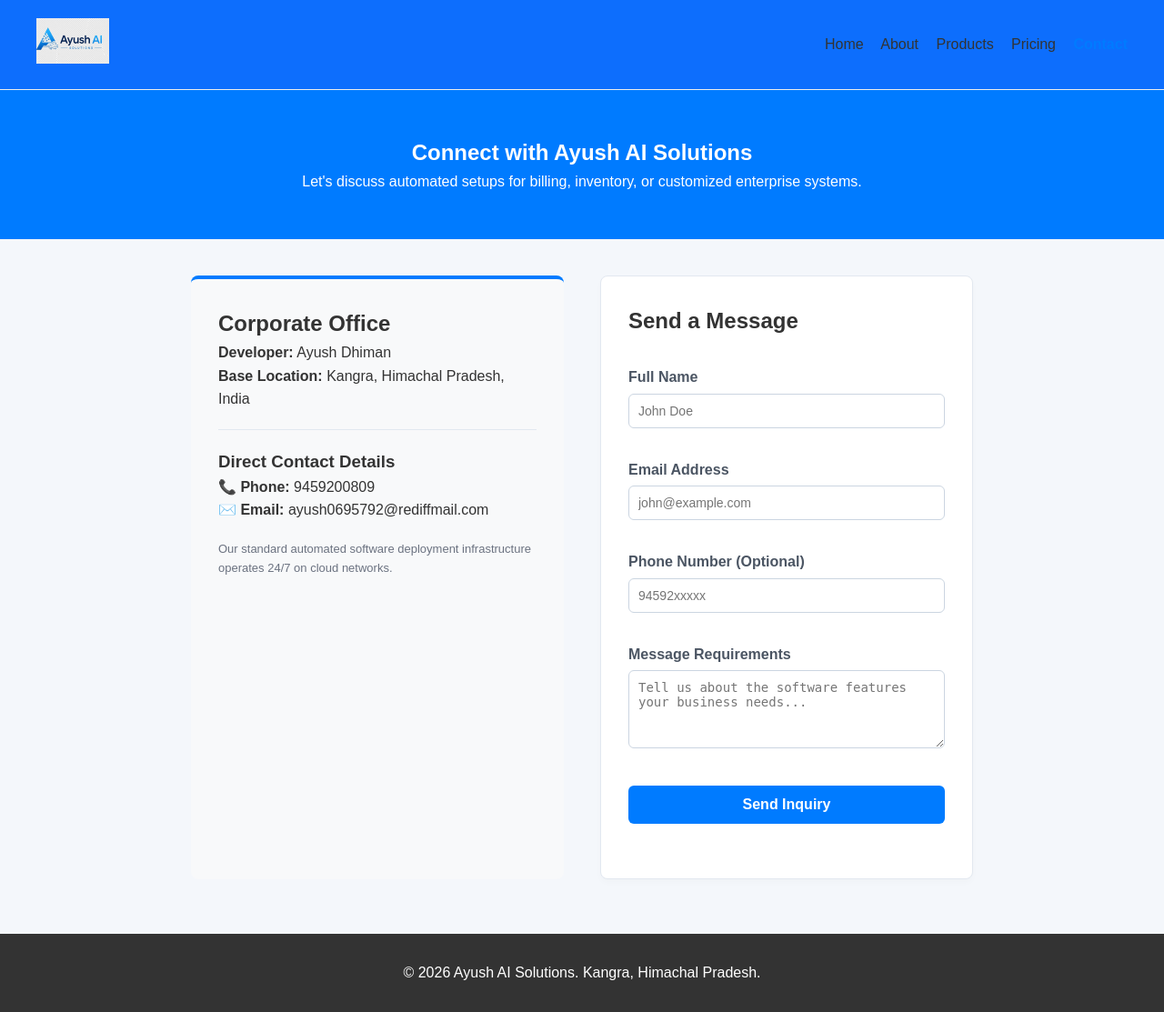
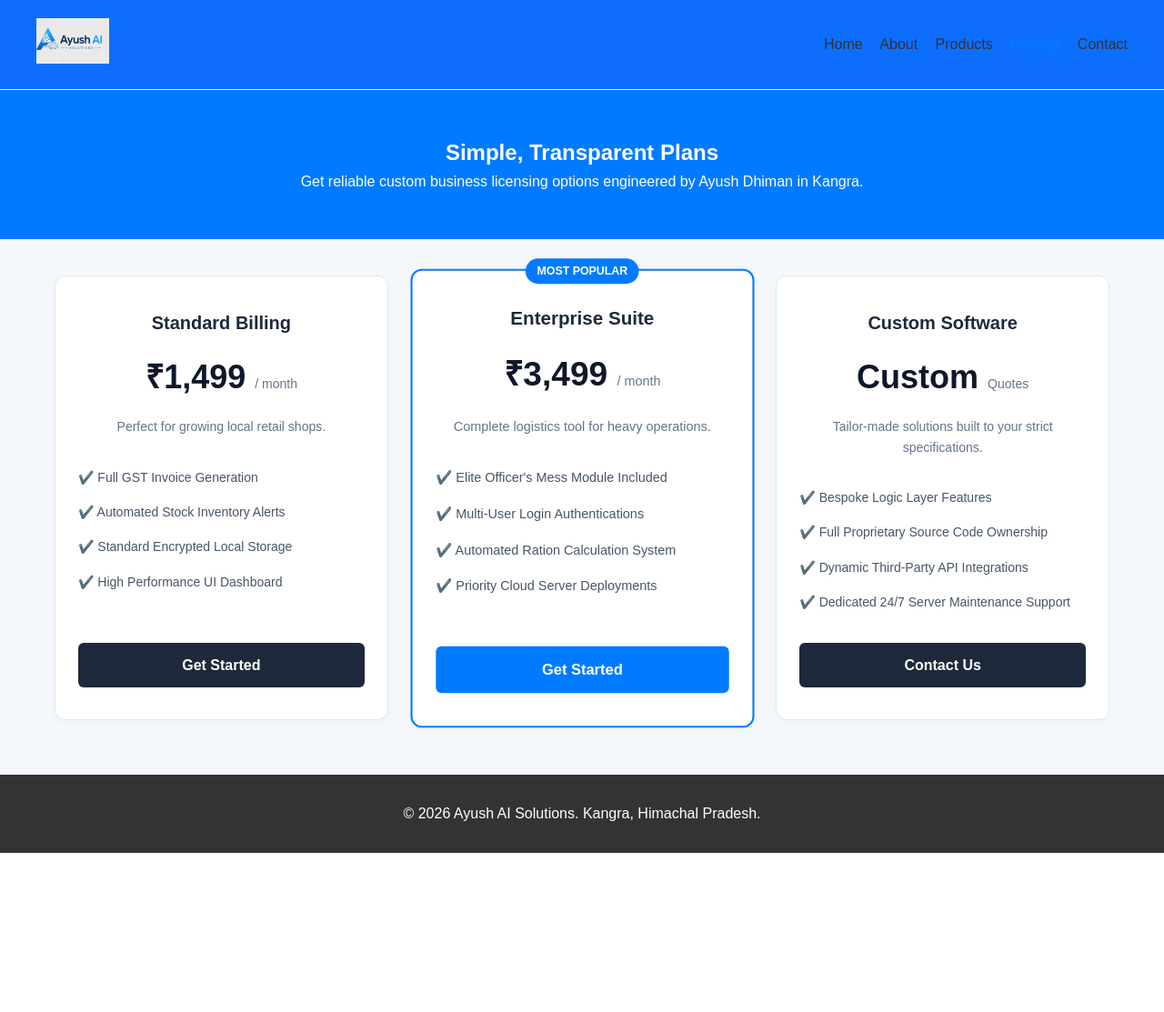
Before and after one commit to Dhimanlab/ayushaisolutions, a Flask app: template backend/templates/contact.html in a window 1280 px wide. Shown: the whole page at 91% size. After the commit the page ends 938 px from the top, so only its background shows below. Run offline with Flask 2, Linux system fonts and the light colour scheme; the template is opened without the code that fills it, so the values that code supplies are empty; some libraries are stand-ins or nearby versions.

Commit message:
Change contact page to pricing page layout
Updated the contact page to a pricing page with new styles and content.

```diff
--- a/backend/templates/contact.html
+++ b/backend/templates/contact.html
@@ -3,67 +3,111 @@
 <head>
     <meta charset="UTF-8">
     <meta name="viewport" content="width=device-width, initial-scale=1.0">
-    <title>Contact Us | Ayush AI Solutions</title>
+    <title>Pricing Plans | Ayush AI Solutions</title>
     <link rel="stylesheet" href="{{ url_for('static', filename='css/style.css') }}">
     <style>
-        .contact-hero {
+        .pricing-hero {
             background-color: #007bff;
             color: white;
             text-align: center;
             padding: 50px 20px;
         }
-        .contact-container {
-            max-width: 900px;
+        .pricing-container {
+            max-width: 1200px;
             margin: 40px auto;
             padding: 0 20px;
             font-family: sans-serif;
+        }
+        .pricing-grid {
             display: grid;
-            grid-template-columns: 1fr 1fr;
-            gap: 40px;
+            grid-template-columns: repeat(auto-fit, minmax(300px, 1fr));
+            gap: 30px;
+            margin-top: 30px;
+            align-items: stretch;
         }
-        @media (max-width: 768px) {
-            .contact-container { grid-template-columns: 1fr; }
+        .pricing-card {
+            background: white;
+            border: 1px solid #e2e8f0;
+            border-radius: 12px;
+            padding: 35px 25px;
+            box-shadow: 0 4px 6px rgba(0,0,0,0.02);
+            text-align: center;
+            display: flex;
+            flex-direction: column;
+            justify-content: space-between;
+            position: relative;
+            transition: transform 0.2s;
         }
-        .info-panel {
-            background-color: #f8f9fa;
-            padding: 30px;
-            border-radius: 8px;
-            border-top: 4px solid #007bff;
+        .pricing-card.popular {
+            border: 2px solid #007bff;
+            transform: scale(1.03);
         }
-        .form-panel {
-            background: white;
-            padding: 30px;
-            border-radius: 8px;
-            border: 1px solid #e2e8f0;
-            box-shadow: 0 4px 6px rgba(0,0,0,0.02);
+        .pricing-card.popular:hover {
+            transform: scale(1.03) translateY(-5px);
         }
-        .form-group {
-            margin-bottom: 15px;
+        .pricing-card:hover {
+            transform: translateY(-5px);
         }
-        .form-group label {
-            display: block;
-            margin-bottom: 5px;
-            font-weight: bold;
-            color: #4b5563;
-        }
-        .form-group input, .form-group textarea {
-            width: 100%;
-            padding: 10px;
-            box-sizing: border-box;
-            border: 1px solid #cbd5e1;
-            border-radius: 6px;
-            font-size: 14px;
-        }
-        .submit-btn {
+        .popular-badge {
+            position: absolute;
+            top: -13px;
+            left: 50%;
+            transform: translateX(-50%);
             background-color: #007bff;
             color: white;
-            border: none;
-            padding: 12px 20px;
-            font-size: 16px;
+            padding: 4px 12px;
+            border-radius: 20px;
+            font-size: 12px;
             font-weight: bold;
+            text-transform: uppercase;
+        }
+        .plan-name {
+            font-size: 20px;
+            font-weight: bold;
+            color: #1e293b;
+            margin-bottom: 10px;
+        }
+        .price {
+            font-size: 36px;
+            font-weight: bold;
+            color: #0f172a;
+            margin: 15px 0;
+        }
+        .price span {
+            font-size: 14px;
+            color: #64748b;
+            font-weight: normal;
+        }
+        .features-list {
+            list-style: none;
+            padding: 0;
+            margin: 25px 0;
+            text-align: left;
+        }
+        .features-list li {
+            padding: 8px 0;
+            color: #475569;
+            font-size: 14px;
+            display: flex;
+            align-items: center;
+            gap: 8px;
+        }
+        .btn-select {
+            display: block;
+            text-align: center;
+            background-color: #1e293b;
+            color: white;
+            text-decoration: none;
+            padding: 12px;
             border-radius: 6px;
-            cursor: pointer;
-            width: 100%;
+            font-weight: bold;
+            transition: background 0.2s;
+        }
+        .pricing-card.popular .btn-select {
+            background-color: #007bff;
+        }
+        .pricing-card.popular .btn-select:hover {
+            background-color: #0056b3;
         }
     </style>
 </head>
@@ -80,62 +124,80 @@
             <a href="/" style="margin-right: 15px; text-decoration: none; color: #333;">Home</a>
             <a href="/about" style="margin-right: 15px; text-decoration: none; color: #333;">About</a>
             <a href="/products" style="margin-right: 15px; text-decoration: none; color: #333;">Products</a>
-            <a href="/pricing" style="margin-right: 15px; text-decoration: none; color: #333;">Pricing</a>
-            <a href="/contact" style="text-decoration: none; color: #007bff; font-weight: bold;">Contact</a>
+            <a href="/pricing" style="margin-right: 15px; text-decoration: none; color: #007bff; font-weight: bold;">Pricing</a>
+            <a href="/contact" style="text-decoration: none; color: #333;">Contact</a>
         </nav>
     </div>
 </header>
 
-<section class="contact-hero">
-    <h1>Connect with Ayush AI Solutions</h1>
-    <p>Let's discuss automated setups for billing, inventory, or customized enterprise systems.</p>
+<section class="pricing-hero">
+    <h1>Simple, Transparent Plans</h1>
+    <p>Get reliable custom business licensing options engineered by Ayush Dhiman in Kangra.</p>
 </section>
 
-<div class="contact-container">
+<div class="pricing-container">
+    <div class="pricing-grid">
 
-    <!-- Left Hand Business Information Details Column -->
-    <div class="info-panel">
-        <h2>Corporate Office</h2>
-        <p><strong>Developer:</strong> Ayush Dhiman</p>
-        <p><strong>Base Location:</strong> Kangra, Himachal Pradesh, India</p>
-        <hr style="border: 0; border-top: 1px solid #e2e8f0; margin: 20px 0;">
-        <h3>Direct Contact Details</h3>
-        <p>📞 <strong>Phone:</strong> 9459200809</p>
-        <p>✉️ <strong>Email:</strong> ayush0695792@rediffmail.com</p>
-        <p style="font-size: 13px; color: #6b7280; margin-top: 20px;">
-            Our standard automated software deployment infrastructure operates 24/7 on cloud networks.
-        </p>
+        <!-- Plan 1 -->
+        <div class="pricing-card">
+            <div>
+                <div class="plan-name">Standard Billing</div>
+                <div class="price">₹1,499 <span>/ month</span></div>
+                <p style="color: #64748b; font-size: 14px;">Perfect for growing local retail shops.</p>
+                <ul class="features-list">
+                    <li>✔️ Full GST Invoice Generation</li>
+                    <li>✔️ Automated Stock Inventory Alerts</li>
+                    <li>✔️ Standard Encrypted Local Storage</li>
+                    <li>✔️ High Performance UI Dashboard</li>
+                </ul>
+            </div>
+            <a href="/contact" class="btn-select">Get Started</a>
+        </div>
+
+        <!-- Plan 2 -->
+        <div class="pricing-card popular">
+            <div class="popular-badge">Most Popular</div>
+            <div>
+                <div class="plan-name">Enterprise Suite</div>
+                <div class="price">₹3,499 <span>/ month</span></div>
+                <p style="color: #64748b; font-size: 14px;">Complete logistics tool for heavy operations.</p>
+                <ul class="features-list">
+                    <li>✔️ Elite Officer's Mess Module Included</li>
+                    <li>✔️ Multi-User Login Authentications</li>
+                    <li>✔️ Automated Ration Calculation System</li>
+                    <li>✔️ Priority Cloud Server Deployments</li>
+                </ul>
+            </div>
+            <a href="/contact" class="btn-select">Get Started</a>
+        </div>
+
+        <!-- Plan 3 -->
+        <div class="pricing-card">
+            <div>
+                <div class="plan-name">Custom Software</div>
+                <div class="price">Custom <span>Quotes</span></div>
+                <p style="color: #64748b; font-size: 14px;">Tailor-made solutions built to your strict specifications.</p>
+                <ul class="features-list">
+                    <li>✔️ Bespoke Logic Layer Features</li>
+                    <li>✔️ Full Proprietary Source Code Ownership</li>
+                    <li>✔️ Dynamic Third-Party API Integrations</li>
+                    <li>✔️ Dedicated 24/7 Server Maintenance Support</li>
+                </ul>
+            </div>
+            <a href="/contact" class="btn-select">Contact Us</a>
+        </div>
+
     </div>
-
-    <!-- Right Hand Interactive Dynamic Inputs Submission Form Panel -->
-    <div class="form-panel">
-        <h2>Send a Message</h2>
-        <form action="/contact" method="POST">
-            <div class="form-group">
-                <label>Full Name</label>
-                <input type="text" name="name" placeholder="John Doe" required>
-            </div>
-            <div class="form-group">
-                <label>Email Address</label>
-                <input type="email" name="email" placeholder="john@example.com" required>
-            </div>
-            <div class="form-group">
-                <label>Phone Number (Optional)</label>
-                <input type="text" name="phone" placeholder="94592xxxxx">
-            </div>
-            <div class="form-group">
-                <label>Message Requirements</label>
-                <textarea name="message" rows="4" placeholder="Tell us about the software features your business needs..." required></textarea>
-            </div>
-            <button type="submit" class="submit-btn">Send Inquiry</button>
-        </form>
-    </div>
-
 </div>
 
 <footer style="text-align: center; padding: 20px; background: #333; color: white; margin-top: 60px; font-family: sans-serif;">
     <p>© 2026 Ayush AI Solutions. Kangra, Himachal Pradesh.</p>
 </footer>
 
+<!-- ==================== AYUSH AI CHATBOT ==================== -->
+<script src="https://cdn.botpress.cloud/webchat/v5.0/inject.js"></script>
+<script src="https://files.bpcontent.cloud/2026/08/29/14/20260829142156-TVQCNN8L.js" defer></script>
+<!-- ======================================================== -->
+
 </body>
 </html>
```
